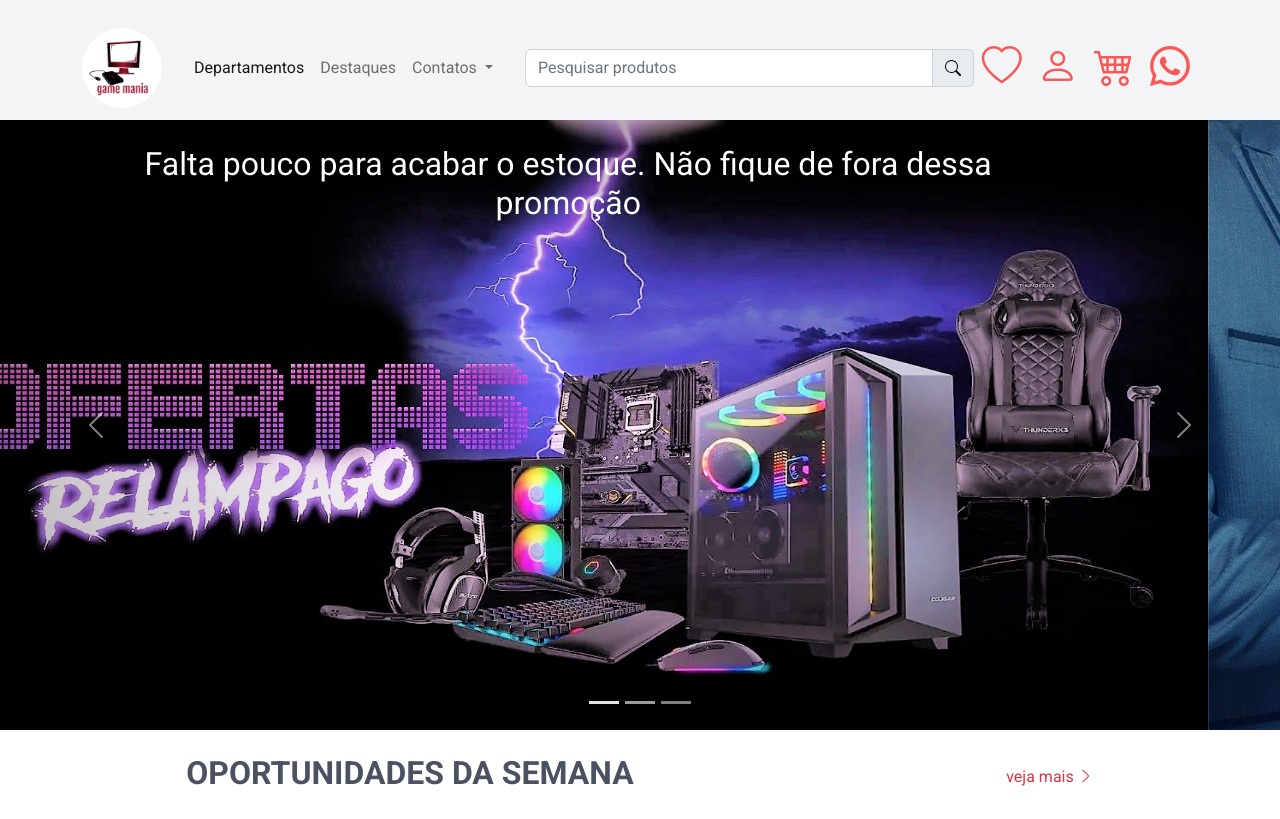
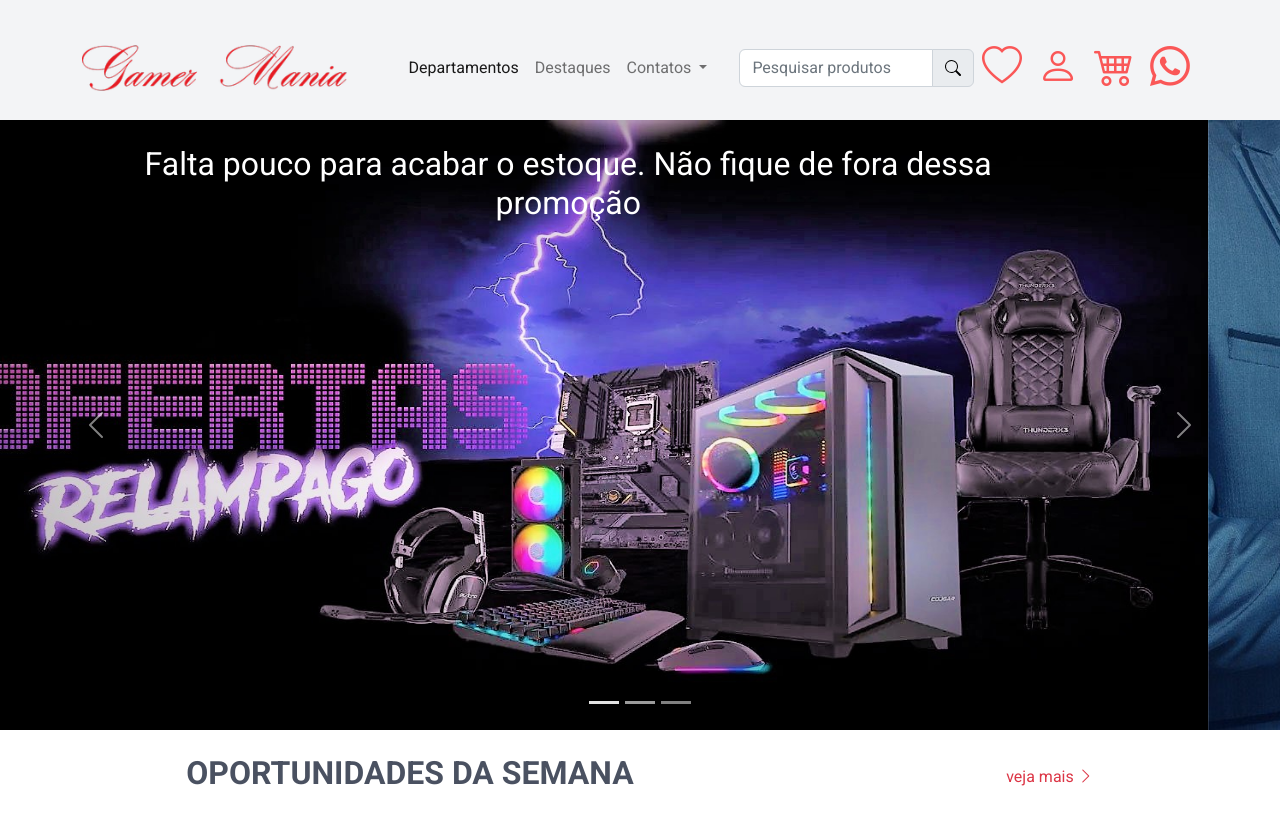
Before and after one commit to mjpfelicia/desgnLogaGamer, a plain HTML site: page index.html in a window 1280 px wide. Shown: the top 819 px of the page. Drawn offline with nearby package versions, Linux system fonts and the light colour scheme.

Commit message:
add novo logo

```diff
--- a/index.html
+++ b/index.html
@@ -17,7 +17,7 @@
             <nav class="navbar navbar-expand-lg">
                 <div class="container">
                     <div class="content-logo">
-                        <img class="logo" style="width:5rem ; border-radius:50%;" src="./imagens/logovermelho.png"
+                        <img class="logo" style="width:90%" src="./imagens/logoes.png"
                             alt="svg">
                     </div>
                     <button class="navbar-toggler menu-bars" type="button" data-bs-toggle="collapse"
```
Also changed, not shown: imagens/Xbox-Series-S-500-GB-Branco_1632252681_gg.jpg (deleted), imagens/alexa.jpg (deleted), imagens/banner1.jpg (deleted), imagens/logo1.png (deleted), imagens/logoes.png (added), imagens/logomeninab.jpg (deleted), imagens/oculorvirtual.jpg (deleted), imagens/relogio.jpg (deleted), imagens/visa_logo (1).png (deleted), 1 other file.
